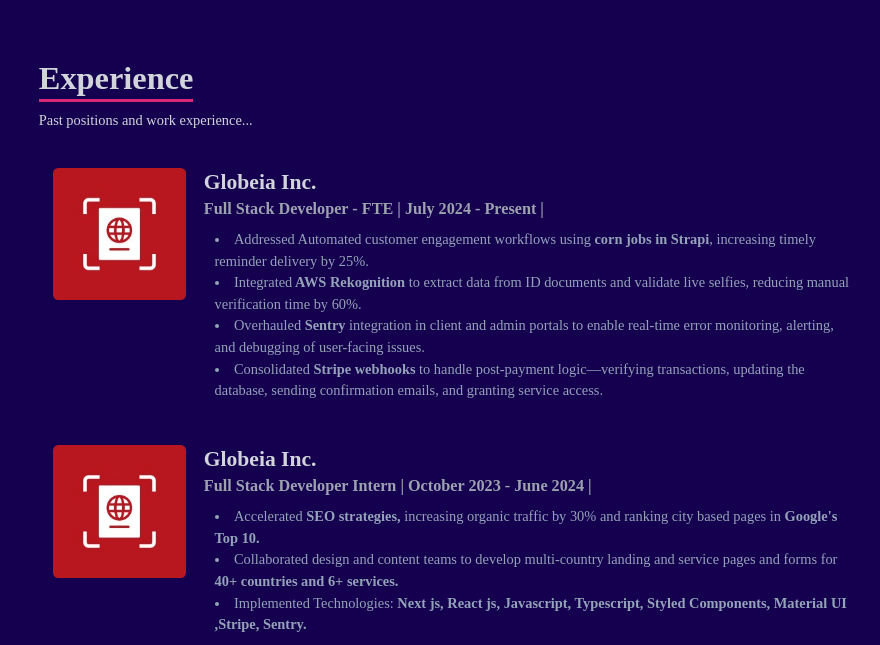
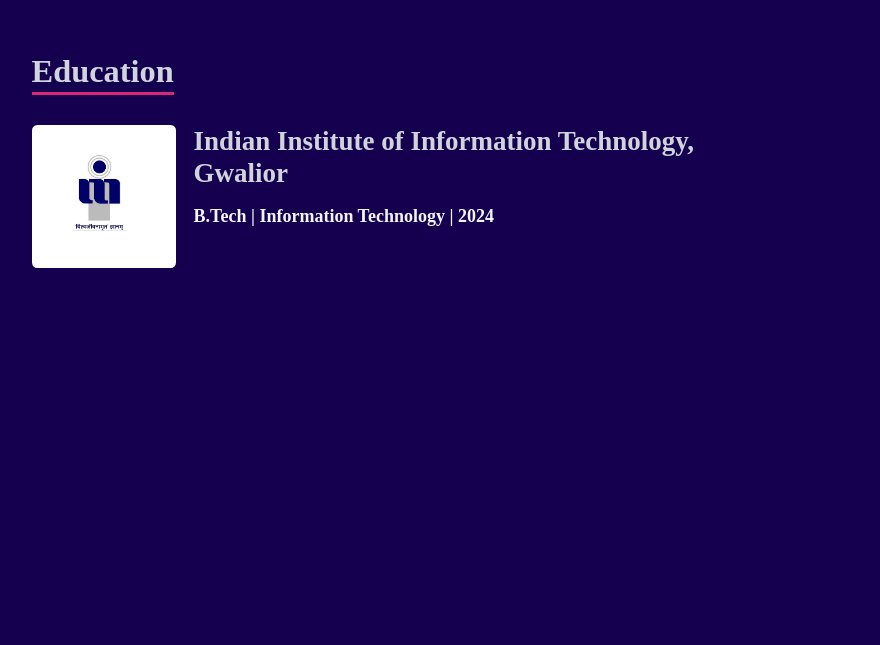
Before and after one commit to kartik990/portfolio, a React (Create React App) app: page / in a window 1280 px wide. Shown: the part 1616-2261 px from the top of the page, without its empty margins (180-1060 px from the left). Built offline with nearby package versions, Linux system fonts and the light colour scheme.

Commit message:
added college

```diff
--- a/src/App.js
+++ b/src/App.js
@@ -1,4 +1,3 @@
-import React from "react";
 import About from "./components/About";
 import Contact from "./components/Contact";
 import Home from "./components/Home";
@@ -7,6 +6,7 @@
 import Work from "./components/Work";
 import Experience from "./components/Experience";
 import Achievements from "./components/Achivements";
+import Education from "./components/Education";
 
 const App = () => {
   return (
@@ -14,6 +14,7 @@
       <NavBar />
       <Home />
       <About />
+      <Education />
       <Experience />
       <Skills />
       <Work />
--- /dev/null
+++ b/src/components/Education.jsx
@@ -0,0 +1,44 @@
+import React from "react";
+import IIITLogo from "./../assets/iiitm.png"; // Replace with your IIIT Gwalior logo path
+
+const Education = () => {
+  return (
+    <div name="education" className="w-full h-auto pt-[150px] pb-[200px]">
+      <div className="max-w-[1000px] mx-auto text-gray-300">
+        <div className="p-6">
+          <p className="text-3xl md:text-4xl pb-1 font-bold inline border-b-4 border-pink-600">
+            Education
+          </p>
+          <div className="flex flex-col gap-12 mt-10">
+            <div className="flex flex-col md:flex-row gap-5">
+              <a
+                href="https://www.iiitm.ac.in/index.php/en/"
+                rel="noreferrer"
+                target="_blank"
+              >
+                <img
+                  className="w-[160px] mb-2 rounded-md"
+                  src={IIITLogo}
+                  alt="IIIT Gwalior"
+                />
+              </a>
+              <div className="w-auto">
+                <p className="font-extrabold text-2xl md:text-3xl mb-4">
+                  Indian Institute of Information Technology,
+                  <br /> Gwalior
+                </p>
+                <p className="font-medium text-md md:text-lg text-left text-gray-300">
+                  <span className="font-bold text-xl text-gray-100">
+                    B.Tech | Information Technology | 2024
+                  </span>
+                </p>
+              </div>
+            </div>
+          </div>
+        </div>
+      </div>
+    </div>
+  );
+};
+
+export default Education;
```
Also changed, not shown: src/assets/iiitm.png (added), src/assets/iiitm2.webp (added).
